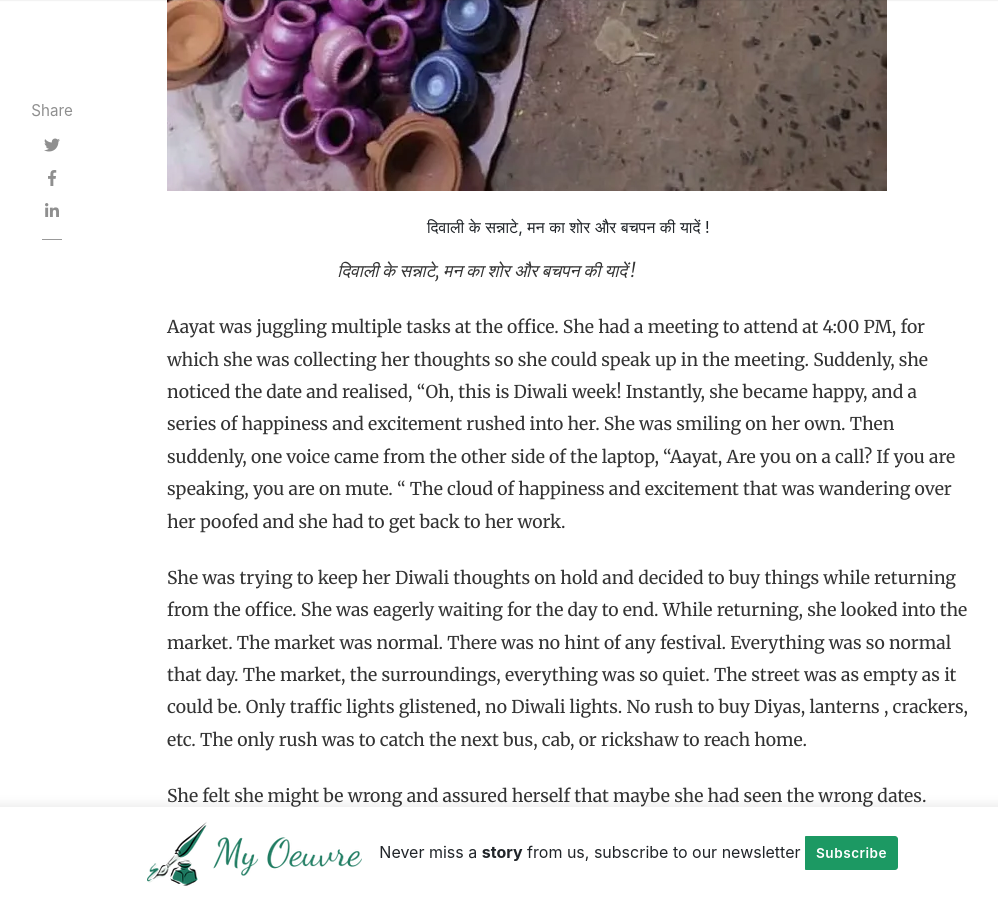
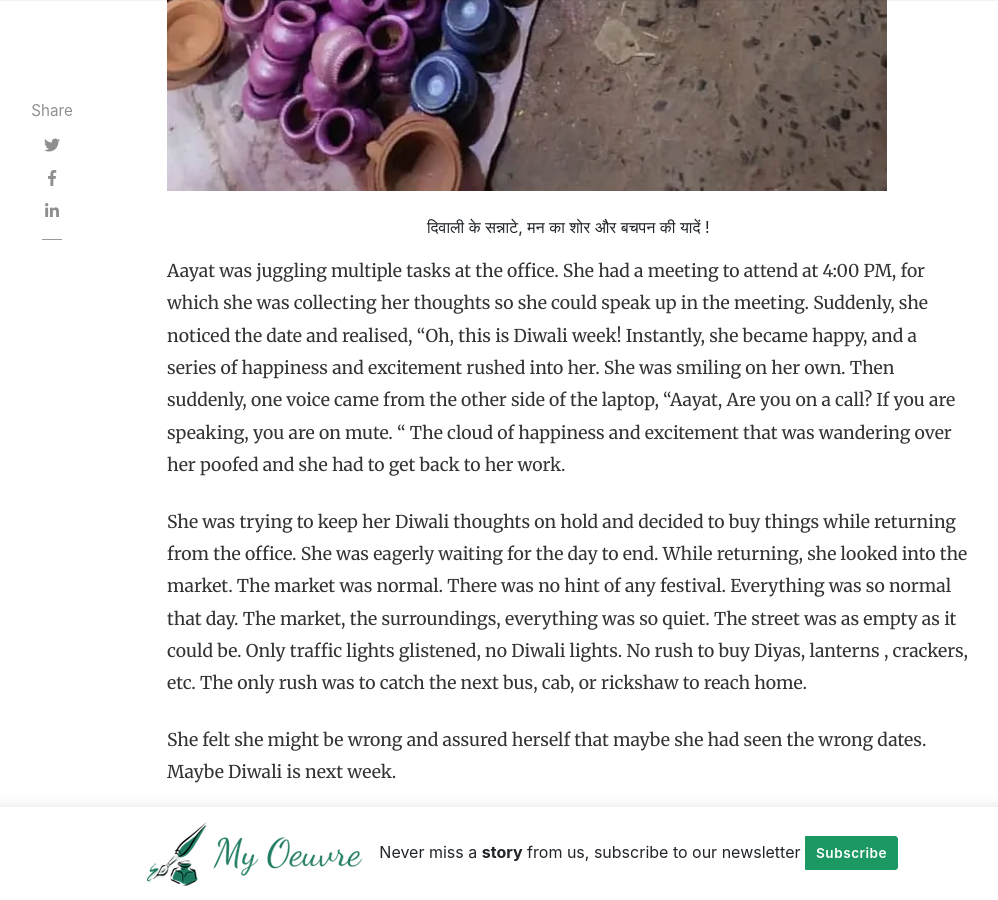
Before and after one commit to z426/z426.github.io, a Jekyll site: the page built from _posts/2022-11-14-lit-your-life-find-yourself-again.md, in a window 1280 px wide and 900 px high, scrolled down 1088 px. Shown: the whole window, without its empty margins (118-1116 px from the left). Built offline with Jekyll 4.4.1, drawn with Linux system fonts in a browser that asks for light colours; nearby versions of some CDN libraries; comment, search, counter and statistics services are not loaded; some of the changed lines change nothing that is shown.

Commit message:
Update 2022-11-14-lit-your-life-find-yourself-again.md

```diff
--- a/_posts/2022-11-14-lit-your-life-find-yourself-again.md
+++ b/_posts/2022-11-14-lit-your-life-find-yourself-again.md
@@ -5,8 +5,6 @@ author: Reluctant Writer
 categories: [Life, Diwali, Adulthood, Childhood, City Living]
 image: assets/images/PostImage/Lit_your_life_find_yourself_again/diwali.png
 imageCaption: "दिवाली के सन्नाटे, मन का शोर और बचपन की यादें !"
-beforetoc: "&nbsp &nbsp &nbsp &nbsp &nbsp &nbsp &nbsp &nbsp &nbsp &nbsp &nbsp &nbsp &nbsp &nbsp &nbsp &nbsp &nbsp &nbsp &nbsp &nbsp &nbsp &nbsp दिवाली के सन्नाटे, मन का शोर और बचपन की यादें !"
-toc: true
 featured: false
 ---
 
```
